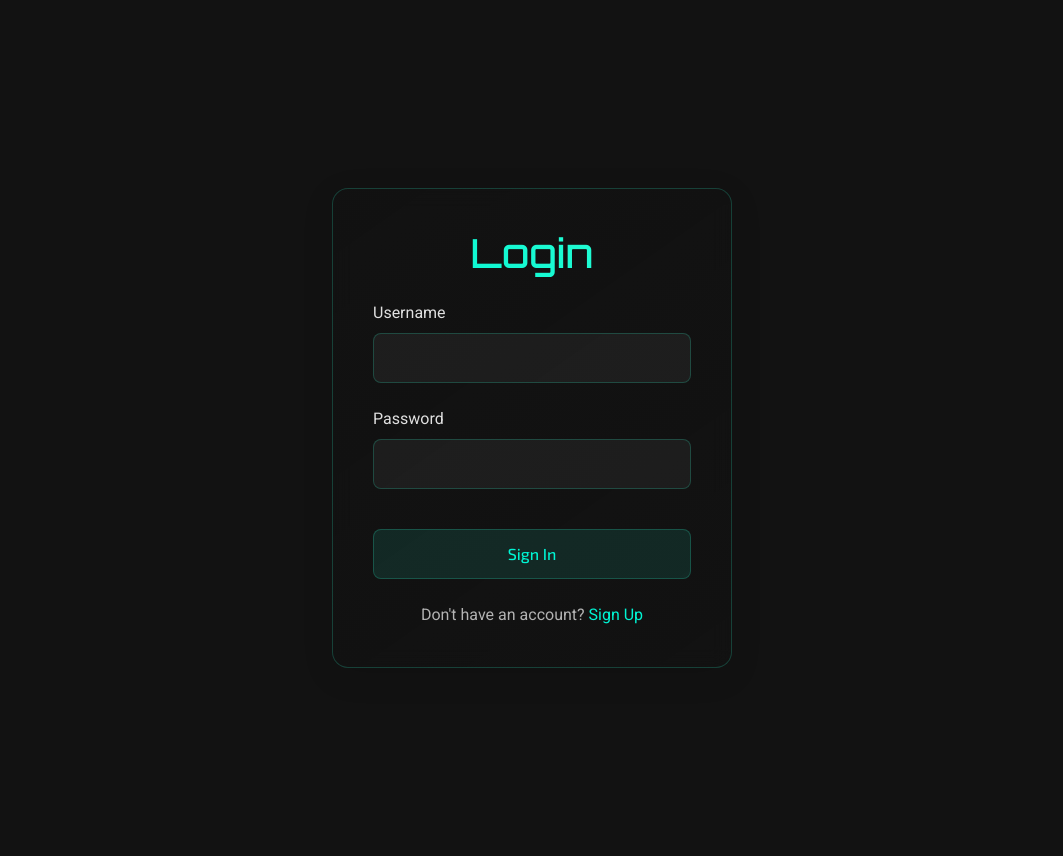
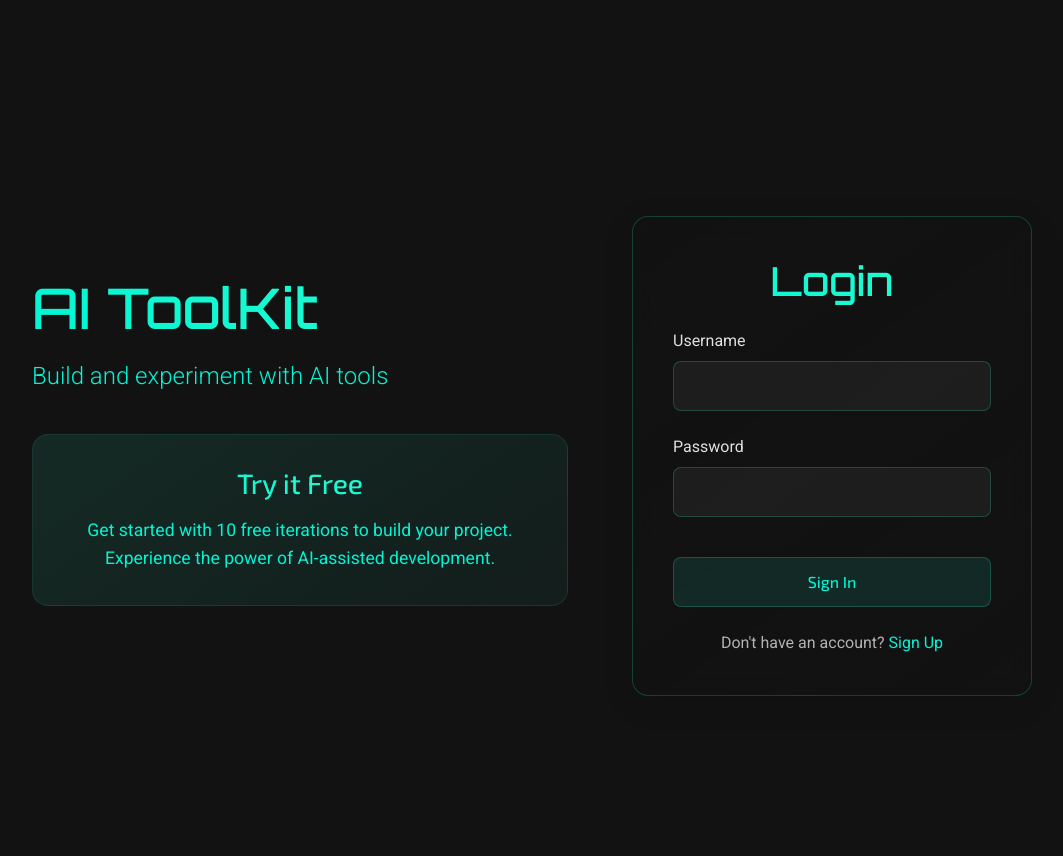
Before and after one commit to makeiteasierapps/AIToolKit, a Python web app: template templates/auth.html in a window 1280 px wide. Shown: the whole page, without its empty margins (108-1171 px from the left). Before the commit the page ends 668 px from the top, so only its background shows below. Run offline with Jinja, Linux system fonts and the light colour scheme; the template is opened without the code that fills it, so the values that code supplies are empty; some libraries are stand-ins or nearby versions.

Commit message:
adjusting ui

```diff
--- a/static/css/login.css
+++ b/static/css/login.css
@@ -20,12 +20,128 @@
     to { transform: rotate(360deg); }
 }
 
+.auth-header {
+    text-align: center;
+    margin-bottom: 2rem;
+}
+
+.auth-header h1 {
+    color: var(--primary-color);
+    font-size: 2.5rem;
+    margin-bottom: 0.5rem;
+}
+
+.auth-header .lead {
+    color: var(--text-muted);
+    font-size: 1.1rem;
+}
+
+.trial-info {
+    background: linear-gradient(145deg, rgba(var(--primary-rgb), 0.1), rgba(var(--primary-rgb), 0.05));
+    border-radius: 12px;
+    padding: 1.5rem;
+    margin-bottom: 2rem;
+    text-align: center;
+}
+
+.trial-info h2 {
+    color: var(--primary-color);
+    font-size: 1.5rem;
+    margin-bottom: 1rem;
+}
+
+.trial-info p {
+    color: var(--text-color);
+    font-size: 1rem;
+    line-height: 1.5;
+    margin: 0;
+}
+
+.login-card {
+    background: var(--card-bg);
+    border-radius: 12px;
+    padding: 2rem;
+    box-shadow: 0 4px 6px rgba(0, 0, 0, 0.1);
+}
+
 .login-container {
+    min-height: 100vh;
     display: flex;
+    align-items: center;
     justify-content: center;
+    padding: 2rem;
+    background: linear-gradient(135deg, rgba(18, 18, 18, 0.95), rgba(18, 18, 18, 0.85));
+}
+
+.auth-content {
+    width: 100%;
+    max-width: 1000px;
+    display: grid;
+    grid-template-columns: 1fr 400px;
+    gap: 4rem;
     align-items: center;
-    min-height: calc(100vh - 56px);
+}
+
+.brand-section {
+    color: var(--accent-1);
+}
+
+.brand-section h1 {
+    font-size: 3.5rem;
+    margin-bottom: 1rem;
+    background: linear-gradient(45deg, var(--accent-1), #2fffd1);
+    -webkit-background-clip: text;
+    background-clip: text;
+    color: transparent;
+}
+
+.brand-section .lead {
+    font-size: 1.5rem;
+    color: var(--text-color);
+    margin-bottom: 2.5rem;
+}
+
+.trial-info {
+    background: linear-gradient(145deg, rgba(47, 255, 209, 0.1), rgba(47, 255, 209, 0.05));
+    border: 1px solid rgba(47, 255, 209, 0.1);
     padding: 2rem;
+    border-radius: 16px;
+}
+
+.trial-info h2 {
+    font-size: 1.75rem;
+    margin-bottom: 1rem;
+    background: linear-gradient(45deg, var(--accent-1), #2fffd1);
+    -webkit-background-clip: text;
+    background-clip: text;
+    color: transparent;
+}
+
+.trial-info p {
+    font-size: 1.1rem;
+    line-height: 1.6;
+    color: var(--text-color);
+}
+
+/* Responsive adjustments */
+@media (max-width: 992px) {
+    .auth-content {
+        grid-template-columns: 1fr;
+        max-width: 500px;
+        gap: 2rem;
+    }
+
+    .brand-section {
+        text-align: center;
+    }
+
+    .brand-section h1 {
+        font-size: 2.5rem;
+    }
+
+    .brand-section .lead {
+        font-size: 1.25rem;
+    }
 }
 
 .login-card {
--- a/templates/auth.html
+++ b/templates/auth.html
@@ -4,6 +4,17 @@ extra_css %}
 <link href="/static/css/login.css" rel="stylesheet" />
 {% endblock %} {% block content %}
 <div class="login-container">
+  <div class="auth-content">
+    <div class="brand-section">
+      <h1>AI ToolKit</h1>
+      <p class="lead">Build and experiment with AI tools</p>
+
+      <div class="trial-info">
+        <h2>Try it Free</h2>
+        <p>Get started with 10 free iterations to build your project. Experience the power of AI-assisted development.</p>
+      </div>
+    </div>
+
     <div class="login-card">
       <!-- Login Form -->
       <form
@@ -79,8 +90,8 @@ extra_css %}
             data-validation="required password"
           />
           <small class="password-requirements">
-                    Password must be at least 8 characters long and contain at
-                    least one letter, one number, and one special character.
+            Password must be at least 8 characters long and contain at least one
+            letter, one number, and one special character.
           </small>
         </div>
         <div class="form-group">
@@ -108,31 +119,31 @@ extra_css %}
       </form>
     </div>
   </div>
+</div>
 <script>
-    document.addEventListener('DOMContentLoaded', function () {
+  document.addEventListener("DOMContentLoaded", function () {
     // Show initial form based on URL or default to login
-        const initialForm = window.location.pathname.includes('register')
-            ? 'signup'
-            : 'login';
+    const initialForm = window.location.pathname.includes("register")
+      ? "signup"
+      : "login";
     showForm(initialForm);
 
     // Add click handlers for form toggles
-        document.querySelectorAll('.toggle-form').forEach((link) => {
-            link.addEventListener('click', function (e) {
+    document.querySelectorAll(".toggle-form").forEach((link) => {
+      link.addEventListener("click", function (e) {
         e.preventDefault();
         showForm(this.dataset.show);
       });
     });
 
     function showForm(formType) {
-            document.getElementById('login-form').style.display =
-                formType === 'login' ? 'block' : 'none';
-            document.getElementById('signup-form').style.display =
-                formType === 'signup' ? 'block' : 'none';
+      document.getElementById("login-form").style.display =
+        formType === "login" ? "block" : "none";
+      document.getElementById("signup-form").style.display =
+        formType === "signup" ? "block" : "none";
       // Update URL without page reload
-            const newPath =
-                formType === 'login' ? '/auth/login' : '/auth/register';
-            history.pushState({}, '', newPath);
+      const newPath = formType === "login" ? "/auth/login" : "/auth/register";
+      history.pushState({}, "", newPath);
     }
   });
 </script>
```
Also changed, not shown: templates/home.html (+8 -18 lines). Lines whose indentation alone changed are shown as unchanged.
